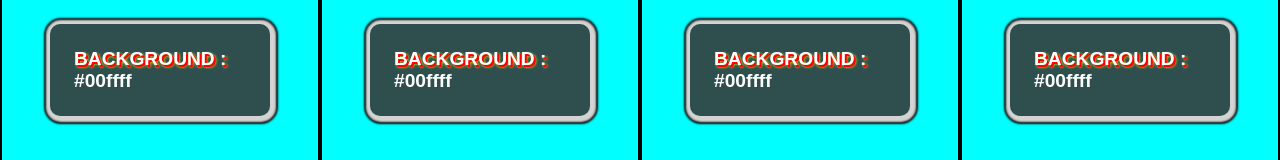
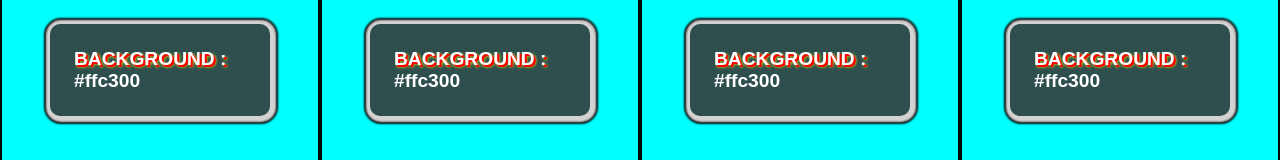
Before and after one commit to Clifford-Joshua/ColorGenerator, a plain HTML site: page Html/hex.html in a window 1280 px wide. Shown: the part 320-480 px from the top of the page. Drawn offline with Linux system fonts and the light colour scheme.

Commit message:
color name

```diff
--- a/Html/hex.html
+++ b/Html/hex.html
@@ -16,31 +16,31 @@
     <section class="body">
       <div class="sub_body">
         <h2 class="h2">
-          BACKGROUND : <span class="color-show"> #00ffff</span>
+          BACKGROUND : <span class="color-show"> #FFC300</span>
         </h2>
         <button class="btn">click me</button>
       </div>
       <div class="sub_body">
         <h2 class="h2">
-          BACKGROUND : <span class="color-show"> #00ffff</span>
+          BACKGROUND : <span class="color-show"> #FFC300</span>
         </h2>
         <button class="btn">click me</button>
       </div>
       <div class="sub_body">
         <h2 class="h2">
-          BACKGROUND : <span class="color-show"> #00ffff</span>
+          BACKGROUND : <span class="color-show"> #FFC300</span>
         </h2>
         <button class="btn">click me</button>
       </div>
       <div class="sub_body">
         <h2 class="h2">
-          BACKGROUND : <span class="color-show"> #00ffff</span>
+          BACKGROUND : <span class="color-show"> #FFC300</span>
         </h2>
         <button class="btn">click me</button>
       </div>
       <div class="sub_body">
         <h2 class="h2">
-          BACKGROUND : <span class="color-show"> #00ffff</span>
+          BACKGROUND : <span class="color-show"> #FFC300</span>
         </h2>
         <button class="btn">click me</button>
       </div>
```
